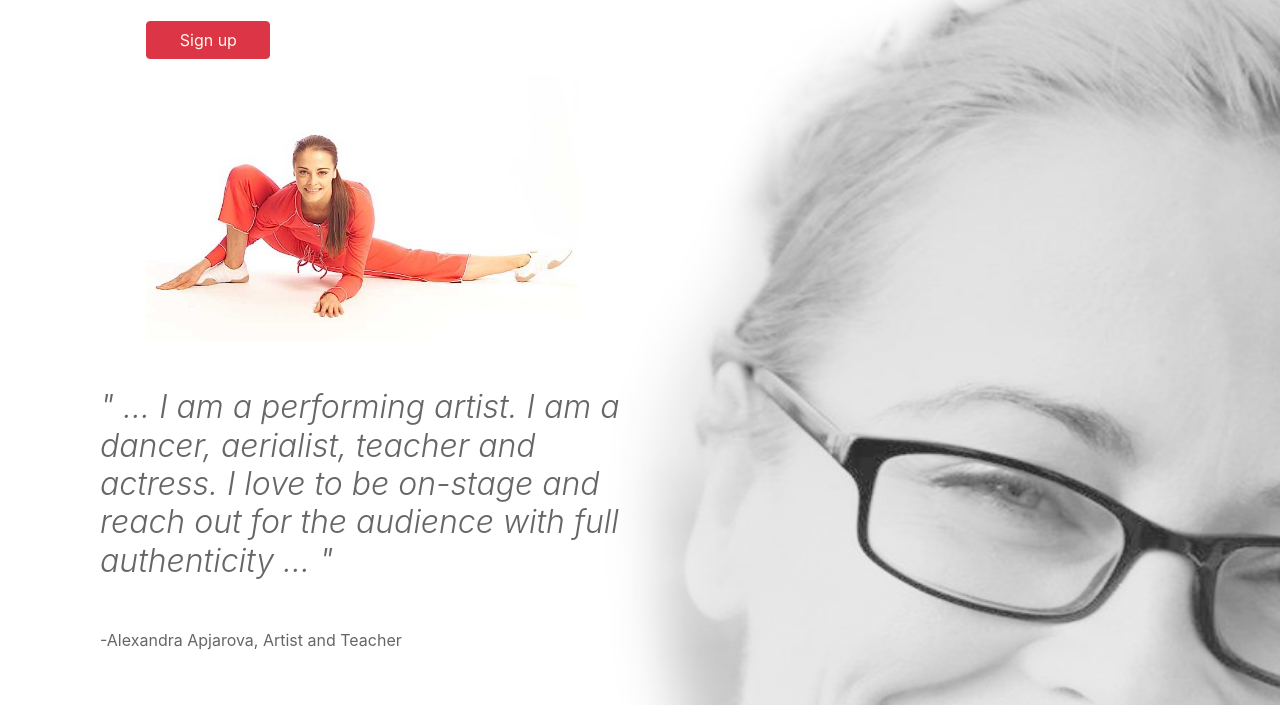
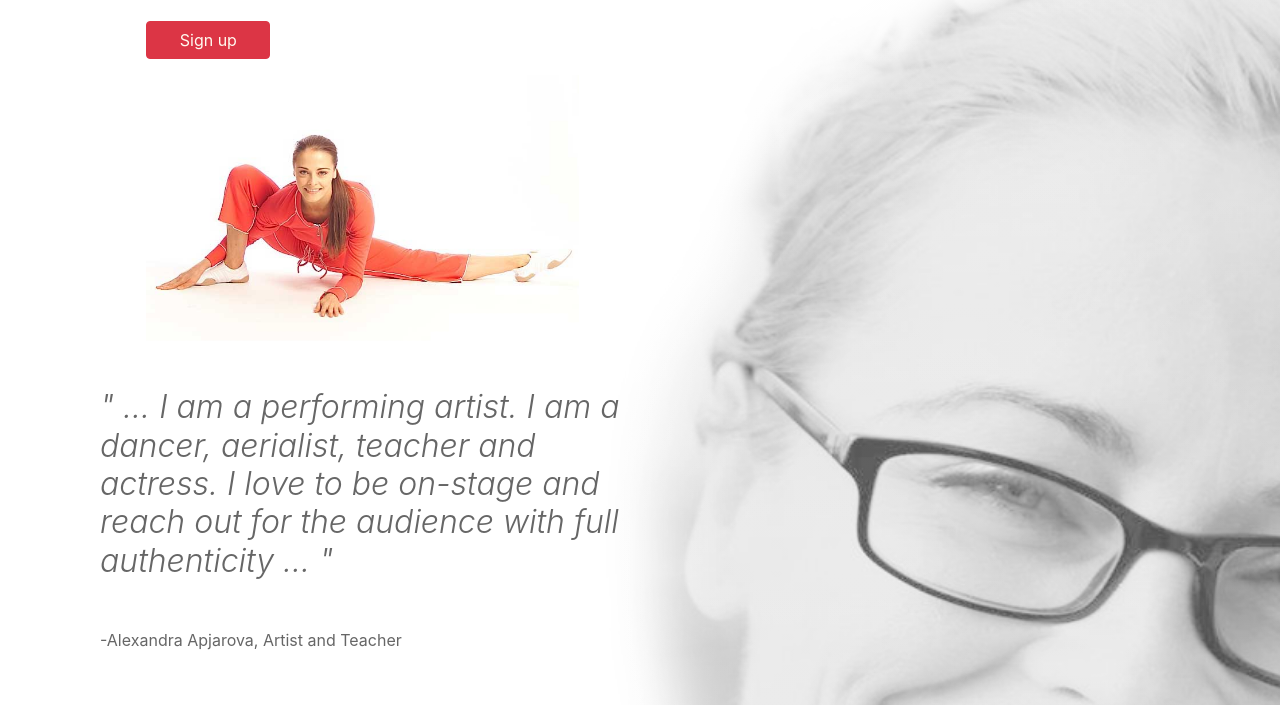
Before and after one commit to edeneault/Alexandra, a website: page index.html in a window 1280 px wide. Shown: the part 752-1457 px from the top of the page. Drawn offline with nearby package versions, Linux system fonts and the light colour scheme.

Commit message:
bg transparency fixed

```diff
--- a/css/styles.scss
+++ b/css/styles.scss
@@ -69,7 +69,10 @@ body {
 
   // background-image: url("/img/rightjustifytest_1.png");
 
-  background-image:  linear-gradient(to top, rgba(255,255,255,1), 5%, rgba(255,255,255,0)), url("/img/rightjustifytest_1.png");
+  background-image:   linear-gradient(to top, rgba(255,255,255,1), 5%, rgba(255,255,255,0)),
+  linear-gradient(to bottom, rgba(255,255,255,1), 12%, rgba(255,255,255,0)),
+  linear-gradient(to bottom, rgba(255,255,255,0),100%, rgba(255,255,255,1)),
+  url("/img/rightjustifytest_1.png"),;
 
 
   background-color: $background-transparent;
```
Also changed, not shown: css/styles.css.
